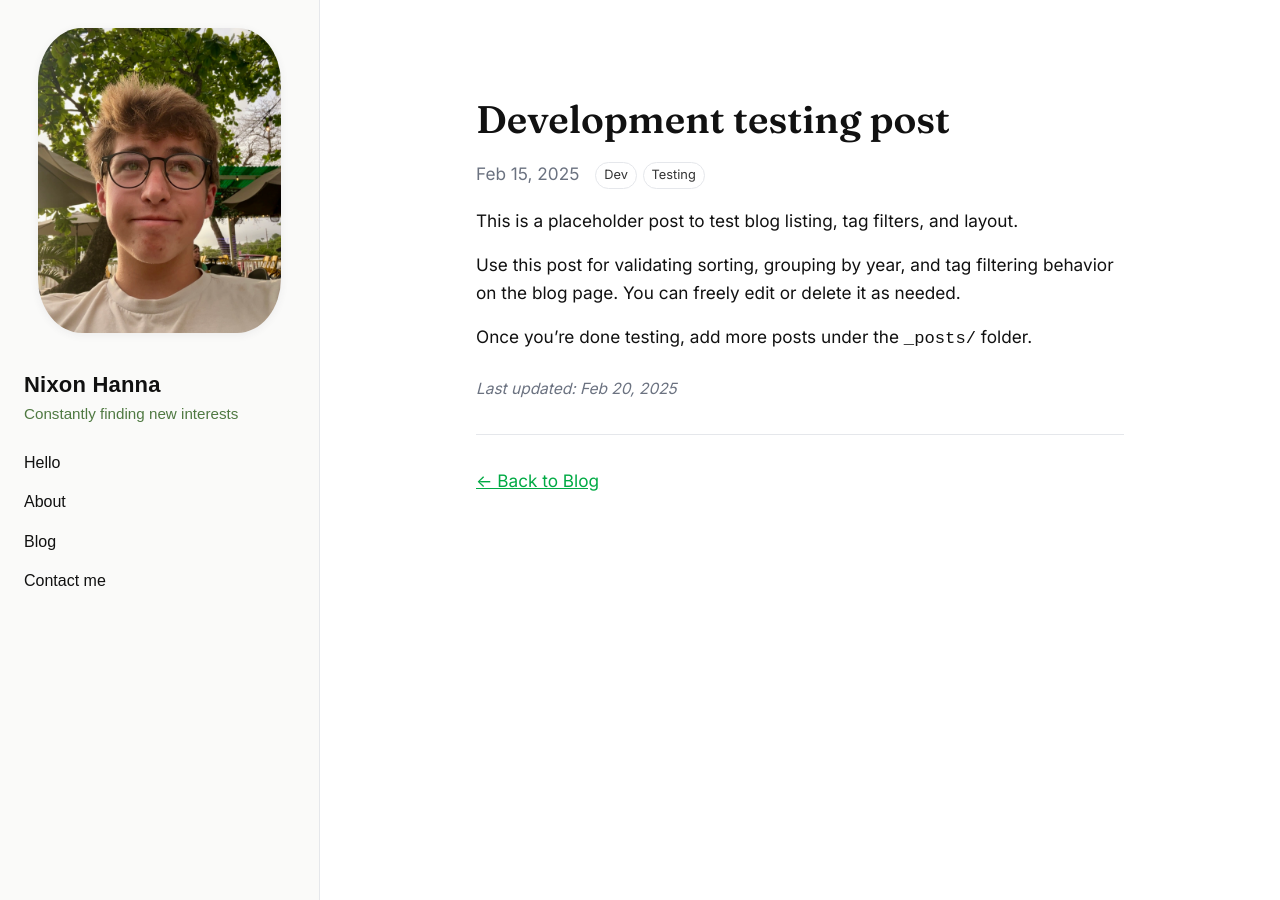
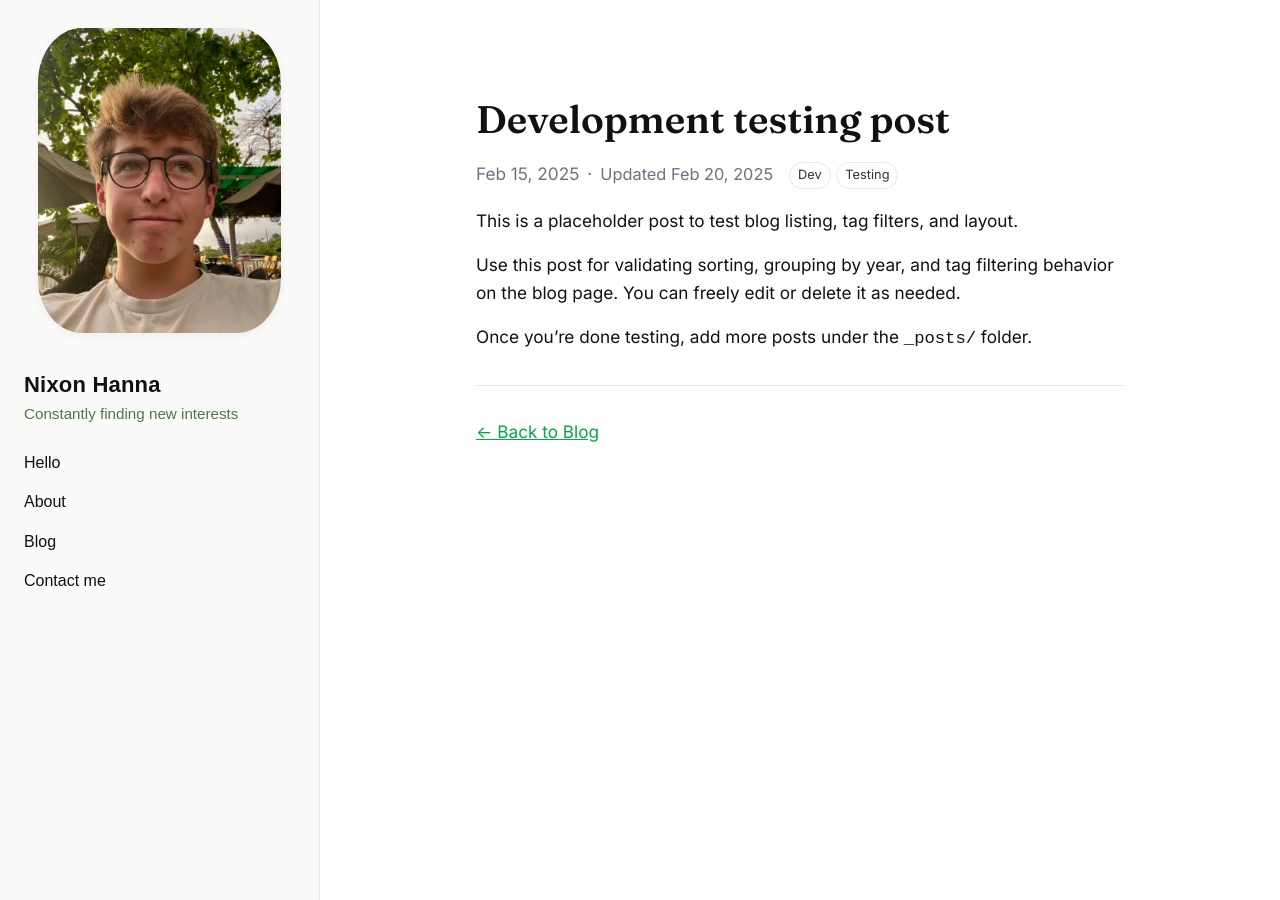
Before and after one commit to nhanna95/personal-website, a Jekyll site: the page built from _posts/2025-02-15-dev-testing.md, in a window 1280 px wide. Built offline with Jekyll 4.4.1, drawn with Linux system fonts in a browser that asks for light colours.

Commit message:
Move updated date back to top with dot separator between dates

```diff
--- a/_layouts/post.html
+++ b/_layouts/post.html
@@ -32,7 +32,13 @@
             <header class="entry-head">
                 <h1 class="h1">{{ page.title }}</h1>
                 <div class="entry-meta">
-                    <time datetime="{{ page.date | date: '%Y-%m-%d' }}">{{ page.date | date: '%b %-d, %Y' }}</time>
+                    <div class="entry-dates">
+                        <time datetime="{{ page.date | date: '%Y-%m-%d' }}">{{ page.date | date: '%b %-d, %Y' }}</time>
+                        {% if page.updated %}
+                        <span class="entry-date-separator">·</span>
+                        <span class="entry-updated">Updated <time datetime="{{ page.updated | date: '%Y-%m-%d' }}">{{ page.updated | date: '%b %-d, %Y' }}</time></span>
+                        {% endif %}
+                    </div>
                     {% if page.tags.size > 0 %}
                     <ul class="taglist">
                         {% for tag in page.tags %}
@@ -45,9 +51,6 @@
 
             {{ content }}
 
-            {% if page.updated %}
-            <p class="entry-updated-bottom">Last updated: <time datetime="{{ page.updated | date: '%Y-%m-%d' }}">{{ page.updated | date: '%b %-d, %Y' }}</time></p>
-            {% endif %}
             <hr class="rule">
             <p class="post-nav"><a href="{{ '/blog.html' | relative_url }}">← Back to Blog</a></p>
         </article>
--- a/styles.css
+++ b/styles.css
@@ -273,12 +273,20 @@ body {
     color: var(--muted);
 }
 
-.entry-updated-bottom {
+.entry-dates {
+    display: flex;
+    flex-wrap: wrap;
+    gap: .5rem;
+    align-items: center;
+}
+
+.entry-date-separator {
     color: var(--muted);
-    font-size: 0.9em;
-    margin-top: 1.5rem;
-    margin-bottom: 0;
-    font-style: italic;
+}
+
+.entry-updated {
+    color: var(--muted);
+    font-size: 0.95em;
 }
 
 .entry-meta .taglist li {
```
